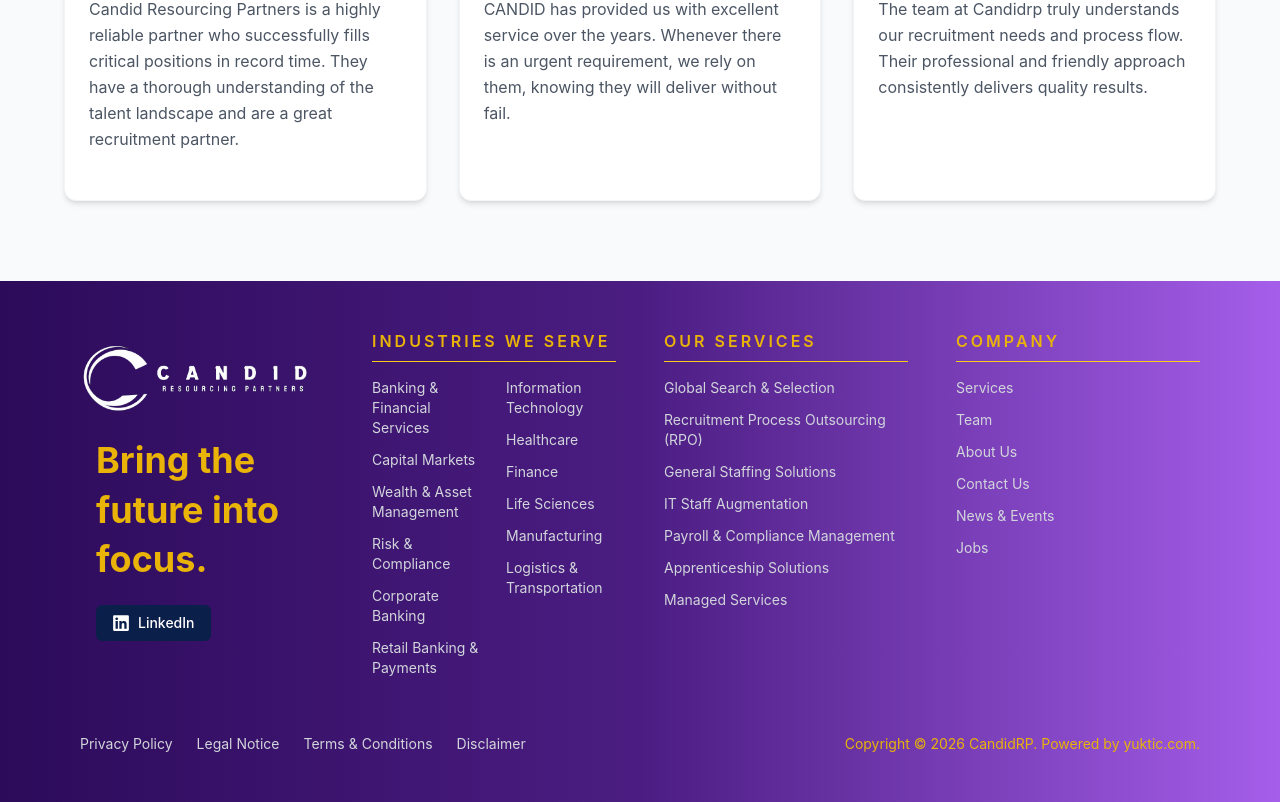
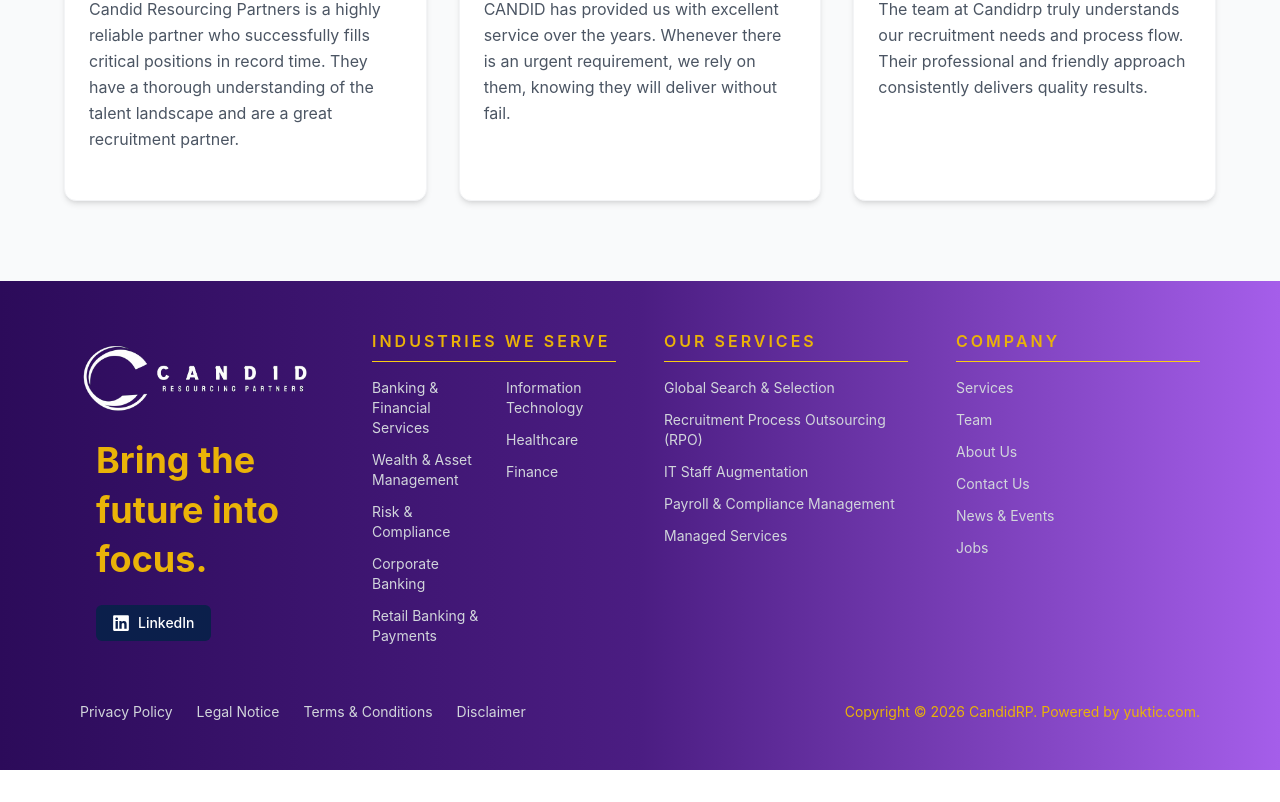
Before and after one commit to YuktiClan/Candidrp, a React (Vite) app in the folder candidrp-frontend/: page / in a window 1280 px wide. Shown: the part 4431-5233 px from the top of the page. After the commit the page ends 5201 px from the top, so only its background shows below. Built offline with nearby package versions, Linux system fonts and the light colour scheme.

Commit message:
Update Footer.jsx

```diff
--- a/candidrp-frontend/src/components/Footer.jsx
+++ b/candidrp-frontend/src/components/Footer.jsx
@@ -54,7 +54,7 @@
     <div className="grid grid-cols-2 gap-x-6">
       <ul className="space-y-3 text-gray-300 text-sm">
         <li>Banking & Financial Services</li>
-        <li>Capital Markets</li>
+
         <li>Wealth & Asset Management</li>
         <li>Risk & Compliance</li>
         <li>Corporate Banking</li>
@@ -65,9 +65,7 @@
         <li>Information Technology</li>
         <li>Healthcare</li>
         <li>Finance</li>
-        <li>Life Sciences</li>
-        <li>Manufacturing</li>
-        <li>Logistics & Transportation</li>
+
       </ul>
     </div>
   </div>
@@ -81,10 +79,10 @@
     <ul className="space-y-3 text-gray-300 text-sm">
       <li>Global Search & Selection</li>
       <li>Recruitment Process Outsourcing (RPO)</li>
-      <li>General Staffing Solutions</li>
+
       <li>IT Staff Augmentation</li>
       <li>Payroll & Compliance Management</li>
-      <li>Apprenticeship Solutions</li>
+
       <li>Managed Services</li>
     </ul>
   </div>
```
